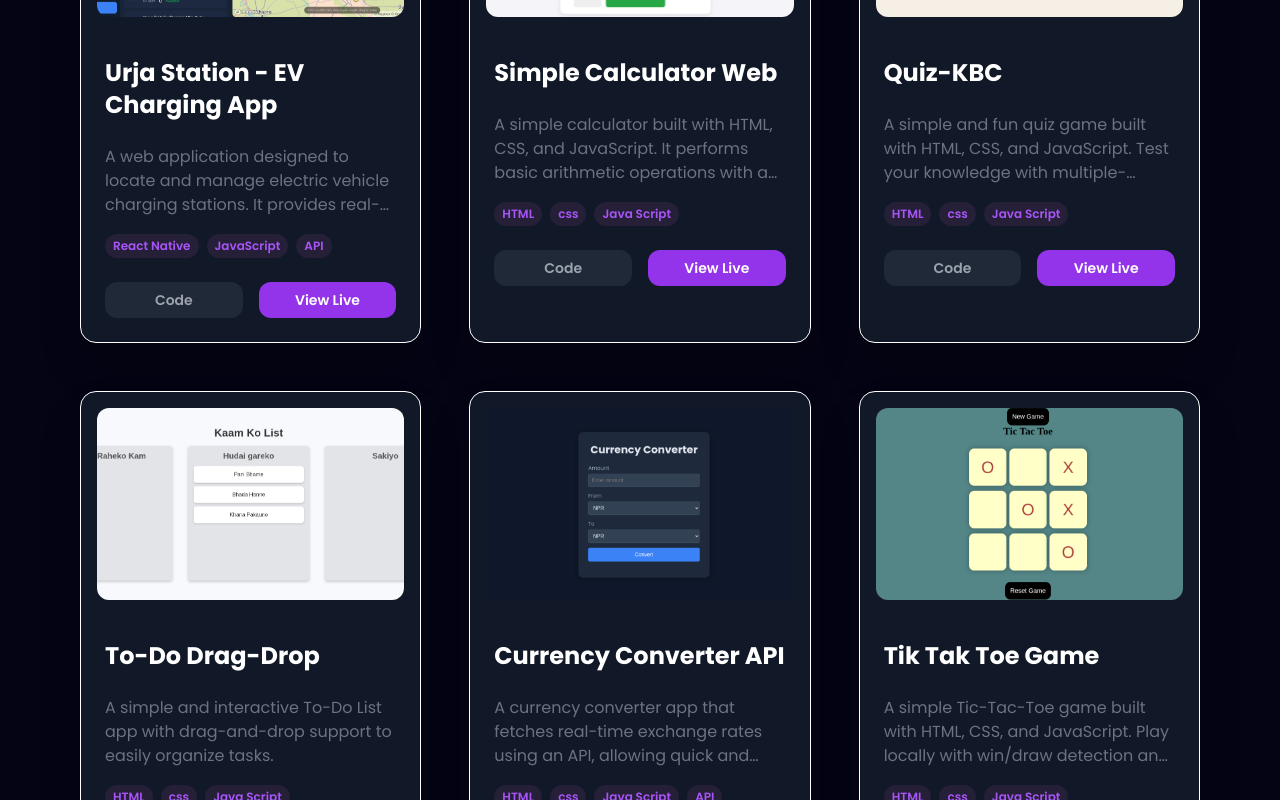
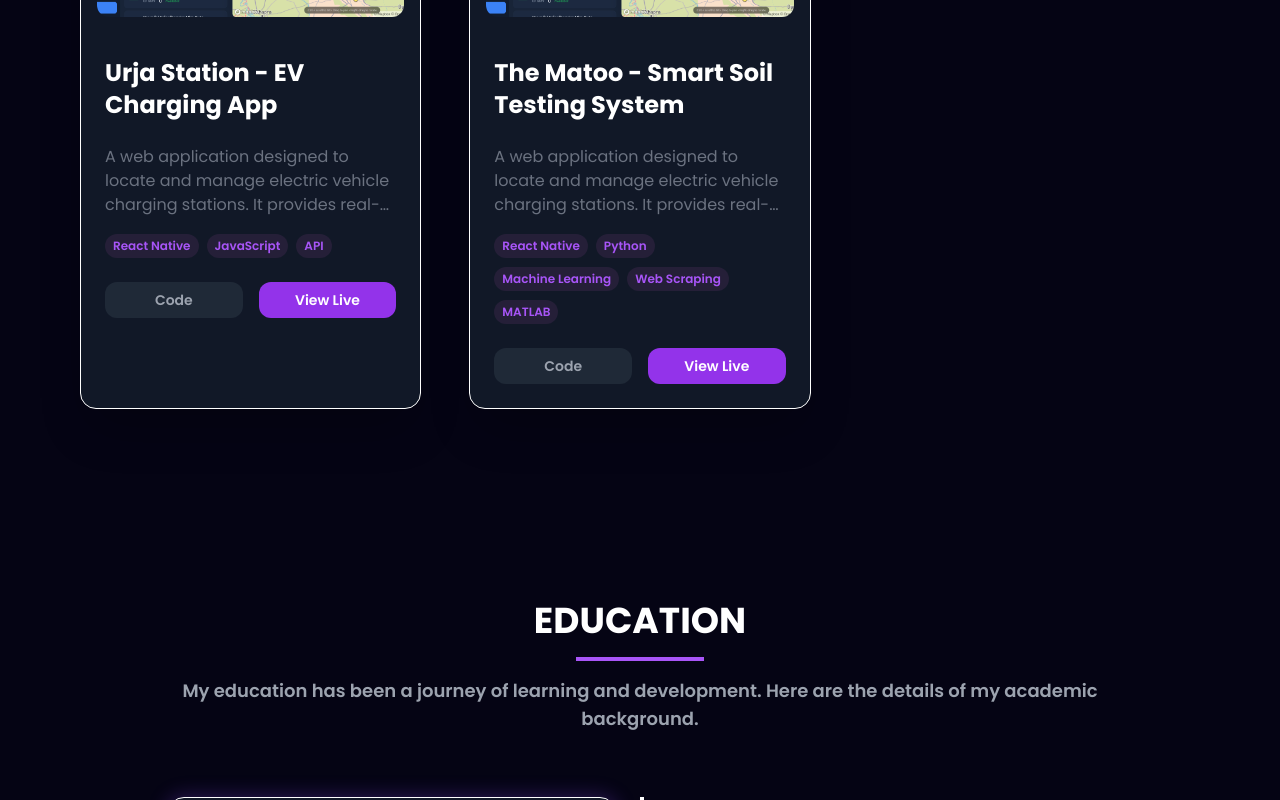
Before and after one commit to SJ-Slasher/portfolio, a React (Vite) app: page / in a window 1280 px wide. Shown: the part 3380-4180 px from the top of the page. Built offline with nearby package versions, Linux system fonts and the light colour scheme.

Commit message:
Biothone

```diff
--- a/src/constants.js
+++ b/src/constants.js
@@ -57,6 +57,7 @@ import ach2 from "./assets/achievements_logo/Kora2025.png";
 import ach3 from "./assets/achievements_logo/Halfmarathon2023.png";
 import ach4 from "./assets/achievements_logo/TED_OC_Certificate.png";
 import ach5 from "./assets/achievements_logo/Protobytes.png";
+import ach6 from "./assets/achievements_logo/GenomeBiothone.jpg";
 
 //Gallery Section Logo's
 import cycleguitar from "./assets/gallery_logo/Cycleguitar.png";
@@ -216,86 +217,97 @@ export const projects = [
     github: "https://github.com/SJ-Slasher/protobytes-2.0-team-BugMara",
     webapp: "https://urjastation.suprimjoshi.com.np/",
   },
-  {
-    id: 1,
-    title: "Simple Calculator Web",
+    {
+    id: 9,
+    title: "The Matoo - Smart Soil Testing System",
     description:
-      "A simple calculator built with HTML, CSS, and JavaScript. It performs basic arithmetic operations with a clean and easy-to-use interface.",
-    image: calculator,
-    tags: ["HTML", "css", "Java Script"],
-    github: "https://github.com/SJ-Slasher/Calculator",
-    webapp: "https://calculator.suprimjoshi.com.np/",
+      "A web application designed to locate and manage electric vehicle charging stations. It provides real-time information on charging station availability, user reviews, and navigation assistance.",
+    image: urjastation,
+    tags: ["React Native","Python","Machine Learning","Web Scraping","MATLAB"],
+    github: "https://github.com/SJ-Slasher/protobytes-2.0-team-BugMara",
+    webapp: "https://urjastation.suprimjoshi.com.np/",
   },
-  {
-    id: 2,
-    title: "Quiz-KBC",
-    description:
-      "A simple and fun quiz game built with HTML, CSS, and JavaScript. Test your knowledge with multiple-choice questions.",
-    image: quiz,
-    tags: ["HTML", "css", "Java Script"],
-    github: "https://github.com/SJ-Slasher/Quiz-Game",
-    webapp: "https://quizkbc.suprimjoshi.com.np/",
-  },
-  {
-    id: 3,
-    title: "To-Do Drag-Drop",
-    description:
-      "A simple and interactive To-Do List app with drag-and-drop support to easily organize tasks.",
-    image: todo,
-    tags: ["HTML", "css", "Java Script"],
-    github: "https://github.com/SJ-Slasher/To-Do-drag",
-    webapp: "https://todo.suprimjoshi.com.np/",
-  },
-  {
-    id: 4,
-    title: "Currency Converter API",
-    description:
-      "A currency converter app that fetches real-time exchange rates using an API, allowing quick and accurate conversions between multiple currencies.",
-    image: currencyconverter,
-    tags: ["HTML", "css", "Java Script","API"],
-    github: "https://github.com/SJ-Slasher/Currency-Converter",
-    webapp: "https://currencyconverter.suprimjoshi.com.np/",
-  },
-  {
-    id: 5,
-    title: "Tik Tak Toe Game",
-    description:
-      "A simple Tic-Tac-Toe game built with HTML, CSS, and JavaScript. Play locally with win/draw detection and board reset. Lightweight and responsive.",
-    image: tiktaktoe,
-    tags: ["HTML", "css", "Java Script"],
-    github: "https://github.com/SJ-Slasher/Tik-Tak-Toe",
-    webapp: "https://tiktaktoe.suprimjoshi.com.np/",
-  },
-    {
-    id: 6,
-    title: "Rock Paper Scissor Game",
-    description:
-      "A simple and fun Rock Paper Scissors game built using HTML, CSS, and JavaScript. Players can choose between rock, paper, or scissors and compete against the computer.",
-    image: rockpaperscissor,
-    tags: ["HTML", "css", "Java Script"],
-    github: "https://github.com/SJ-Slasher/Rock-Paper-Scissor",
-    webapp: "https://rockpaperscissor.suprimjoshi.com.np/",
-  },
-    {
-    id: 7,
-    title: "Random Dice Roller",
-    description:
-      "A simple dice rolling app built with HTML, CSS, and JavaScript. It generates random dice outcomes with each roll, making it fun and interactive for quick games or practice.",
-    image: diceroller,
-    tags: ["HTML", "css", "Java Script"],
-    github: "https://github.com/SJ-Slasher/Dice-Roller",
-    webapp: "https://diceroller.suprimjoshi.com.np",
-  },
-   {
-    id: 8,
-    title: "Snake Game",
-    description:
-      "A classic Snake Game built with HTML, CSS, and JavaScript. Control the snake to eat food, grow longer, and avoid crashing into walls or yourself. Clean UI with smooth gameplay for a nostalgic experience.",
-    image: snakegame,
-    tags: ["HTML", "css", "Java Script"],
-    github: "https://github.com/SJ-Slasher/Snake-Game",
-    webapp: "https://snakegame.suprimjoshi.com.np/",
-  },
+
+  // {
+  //   id: 1,
+  //   title: "Simple Calculator Web",
+  //   description:
+  //     "A simple calculator built with HTML, CSS, and JavaScript. It performs basic arithmetic operations with a clean and easy-to-use interface.",
+  //   image: calculator,
+  //   tags: ["HTML", "css", "Java Script"],
+  //   github: "https://github.com/SJ-Slasher/Calculator",
+  //   webapp: "https://calculator.suprimjoshi.com.np/",
+  // },
+  // {
+  //   id: 2,
+  //   title: "Quiz-KBC",
+  //   description:
+  //     "A simple and fun quiz game built with HTML, CSS, and JavaScript. Test your knowledge with multiple-choice questions.",
+  //   image: quiz,
+  //   tags: ["HTML", "css", "Java Script"],
+  //   github: "https://github.com/SJ-Slasher/Quiz-Game",
+  //   webapp: "https://quizkbc.suprimjoshi.com.np/",
+  // },
+  // {
+  //   id: 3,
+  //   title: "To-Do Drag-Drop",
+  //   description:
+  //     "A simple and interactive To-Do List app with drag-and-drop support to easily organize tasks.",
+  //   image: todo,
+  //   tags: ["HTML", "css", "Java Script"],
+  //   github: "https://github.com/SJ-Slasher/To-Do-drag",
+  //   webapp: "https://todo.suprimjoshi.com.np/",
+  // },
+  // {
+  //   id: 4,
+  //   title: "Currency Converter API",
+  //   description:
+  //     "A currency converter app that fetches real-time exchange rates using an API, allowing quick and accurate conversions between multiple currencies.",
+  //   image: currencyconverter,
+  //   tags: ["HTML", "css", "Java Script","API"],
+  //   github: "https://github.com/SJ-Slasher/Currency-Converter",
+  //   webapp: "https://currencyconverter.suprimjoshi.com.np/",
+  // },
+  // {
+  //   id: 5,
+  //   title: "Tik Tak Toe Game",
+  //   description:
+  //     "A simple Tic-Tac-Toe game built with HTML, CSS, and JavaScript. Play locally with win/draw detection and board reset. Lightweight and responsive.",
+  //   image: tiktaktoe,
+  //   tags: ["HTML", "css", "Java Script"],
+  //   github: "https://github.com/SJ-Slasher/Tik-Tak-Toe",
+  //   webapp: "https://tiktaktoe.suprimjoshi.com.np/",
+  // },
+  //   {
+  //   id: 6,
+  //   title: "Rock Paper Scissor Game",
+  //   description:
+  //     "A simple and fun Rock Paper Scissors game built using HTML, CSS, and JavaScript. Players can choose between rock, paper, or scissors and compete against the computer.",
+  //   image: rockpaperscissor,
+  //   tags: ["HTML", "css", "Java Script"],
+  //   github: "https://github.com/SJ-Slasher/Rock-Paper-Scissor",
+  //   webapp: "https://rockpaperscissor.suprimjoshi.com.np/",
+  // },
+  //   {
+  //   id: 7,
+  //   title: "Random Dice Roller",
+  //   description:
+  //     "A simple dice rolling app built with HTML, CSS, and JavaScript. It generates random dice outcomes with each roll, making it fun and interactive for quick games or practice.",
+  //   image: diceroller,
+  //   tags: ["HTML", "css", "Java Script"],
+  //   github: "https://github.com/SJ-Slasher/Dice-Roller",
+  //   webapp: "https://diceroller.suprimjoshi.com.np",
+  // },
+  //  {
+  //   id: 8,
+  //   title: "Snake Game",
+  //   description:
+  //     "A classic Snake Game built with HTML, CSS, and JavaScript. Control the snake to eat food, grow longer, and avoid crashing into walls or yourself. Clean UI with smooth gameplay for a nostalgic experience.",
+  //   image: snakegame,
+  //   tags: ["HTML", "css", "Java Script"],
+  //   github: "https://github.com/SJ-Slasher/Snake-Game",
+  //   webapp: "https://snakegame.suprimjoshi.com.np/",
+  // },
 ];
 
 export const achievements = [
@@ -333,6 +345,13 @@ export const achievements = [
     image: ach5,
     description:
       "Participated in Protobytes Hackathon 2.0 (48-hour) as Team BugMara at Advanced College of Management, where we developed Urja Station — a real-time EV charging, pre-booking, and navigation system.",
+  },
+{
+    id: 6,
+    title: "Genome Biothone 2026 Team-BugMara",
+    image: ach6,
+    description:
+      "Participated in Genome Biothon 2026 (36-hour hackathon) as Team BugMara, where we developed NutriMap — a smart soil intelligence system for real-time crop recommendation, nutrient optimization, and cost-effective farming decisions.",
   },
 ];
 
```
Also changed, not shown: 1 other file (tests, documents, lock files or other folders).
